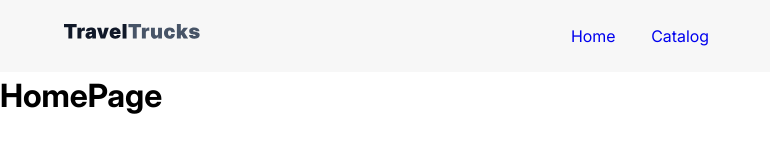
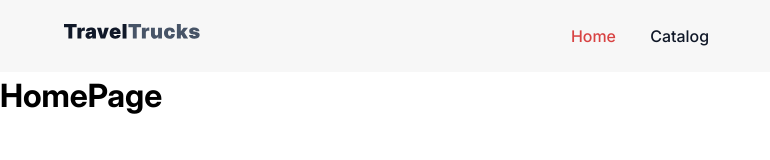
Before and after one commit to ZorAnderius/campers-app, a React (Vite) app: page / in a window 1280 px wide. Shown: the top 160 px of the page, without its empty margins (0-770 px from the left). Built offline with nearby package versions, Linux system fonts and the light colour scheme.

Commit message:
add header styles

```diff
--- a/src/components/Navigation/Navigation.jsx
+++ b/src/components/Navigation/Navigation.jsx
@@ -11,7 +11,7 @@ const activeStyle = ({ isActive }) => {
 export const Navigation = () => {
   return (
     <nav className={styles['nav-container']}>
-      <Link to={ROUTE.home}>
+      <Link to={ROUTE.home} className={styles['nav-link']}>
         <img src={logoIcon} alt="Travel Truck Logo" />
       </Link>
 
--- a/src/components/Navigation/Navigation.module.css
+++ b/src/components/Navigation/Navigation.module.css
@@ -13,3 +13,36 @@
   flex-direction: row;
   justify-content: space-between;
 }
+
+.nav-link {
+  font-size: 16px;
+  font-weight: 500;
+  color: var(--dark-color);
+  position: relative;
+}
+
+.nav-link::after {
+  content: '';
+  position: absolute;
+  bottom: -26px;
+  left: 0;
+  width: 100%;
+  height: 4px;
+  border-radius: 2px;
+  background-color: var(--pimary-red-color);
+  transform: scaleX(0);
+  transform-origin: left;
+  transition: transform 0.5s ease-in;
+}
+
+.nav-link:is(:hover, :focus)::after {
+  transform: scaleX(1);
+}
+
+.nav-link:not(:hover)::after {
+  transform-origin: right;
+}
+
+.active {
+  color: var(--pimary-red-color);
+}
```
